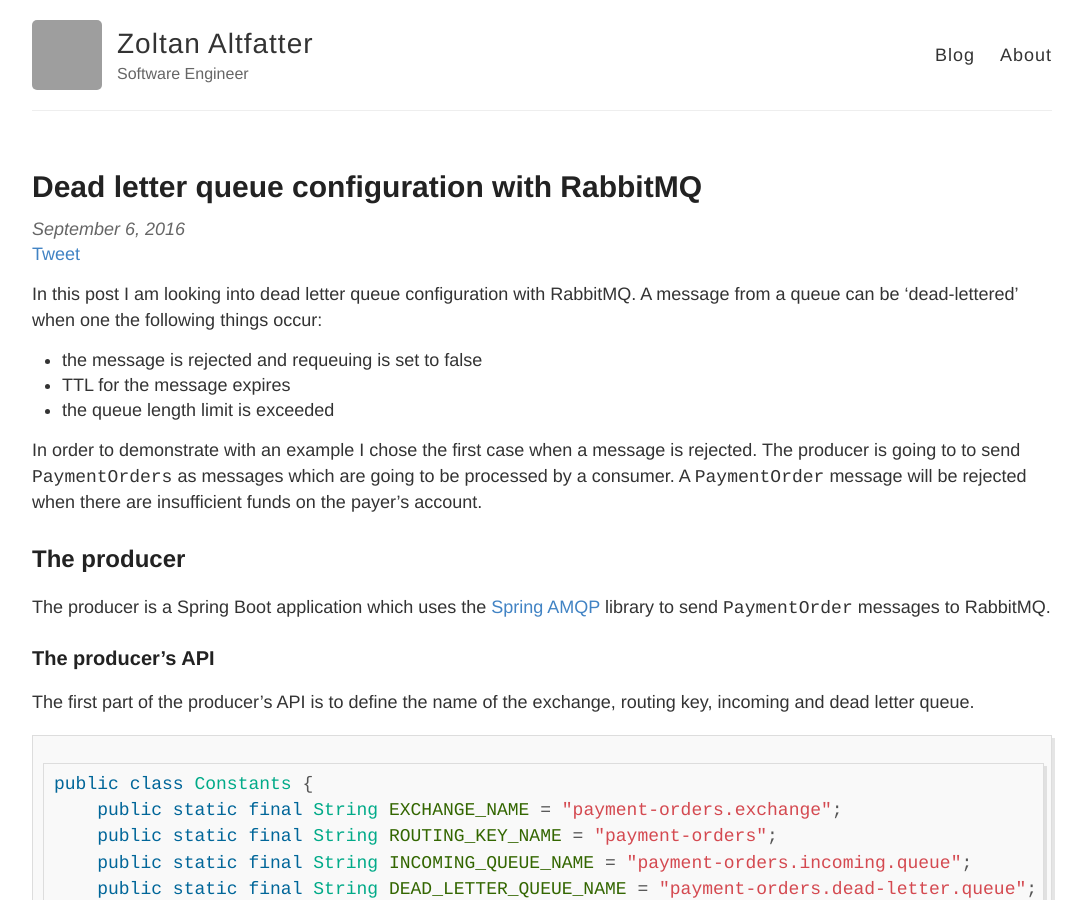
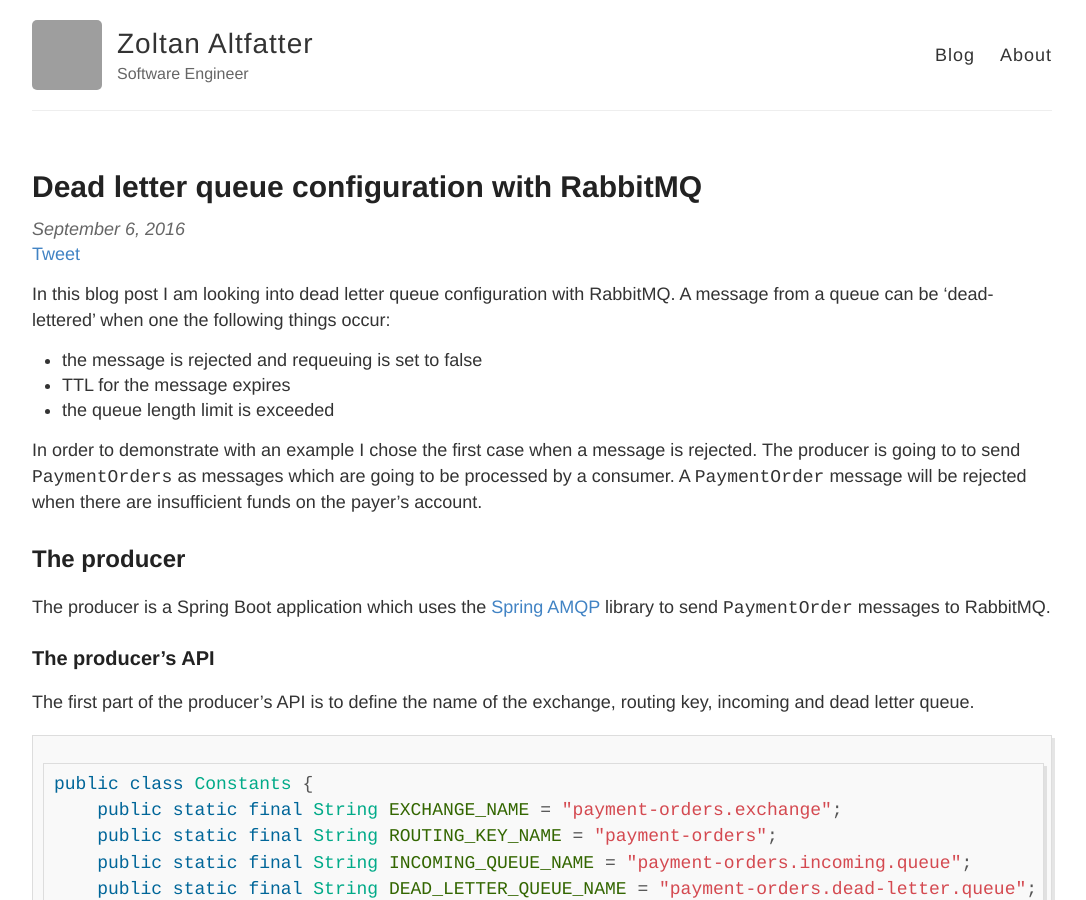
Before and after one commit to altfatterz/altfatterz.github.io, a Jekyll site: the page built from _posts/2016-09-06-dead-letter-queue-configuration-rabbitmq.md, in a window 1280 px wide and 900 px high. Shown: the whole window, without its empty margins (98-1184 px from the left). Built offline with Jekyll 4.4.1, drawn with Linux system fonts in a browser that asks for light colours; comment, search, counter and statistics services are not loaded; some of the changed text lies outside the part shown; grey boxes are pictures that could not be loaded.

Commit message:
final fix rabbit blog

```diff
--- a/_posts/2016-09-06-dead-letter-queue-configuration-rabbitmq.md
+++ b/_posts/2016-09-06-dead-letter-queue-configuration-rabbitmq.md
@@ -4,7 +4,7 @@
 tags: [RabbitMQ, amqp, springboot]
 ---
 
-In this post I am looking into dead letter queue configuration with RabbitMQ. A message from a queue can be 'dead-lettered' when one the following things occur:
+In this blog post I am looking into dead letter queue configuration with RabbitMQ. A message from a queue can be 'dead-lettered' when one the following things occur:
 
   * the message is rejected and requeuing is set to false
   * TTL for the message expires
@@ -215,4 +215,4 @@
 
 ### Conclusion
 
-As you could see the dead letter queue configuration is pretty simple using RabbitMQ. The example used in this blog post is available on my GitHub account.
+As you could see the dead letter queue configuration is pretty simple using RabbitMQ. The example used in this blog post is available on [my GitHub account](https://github.com/altfatterz/rabbit-dead-letter-queue).
```
